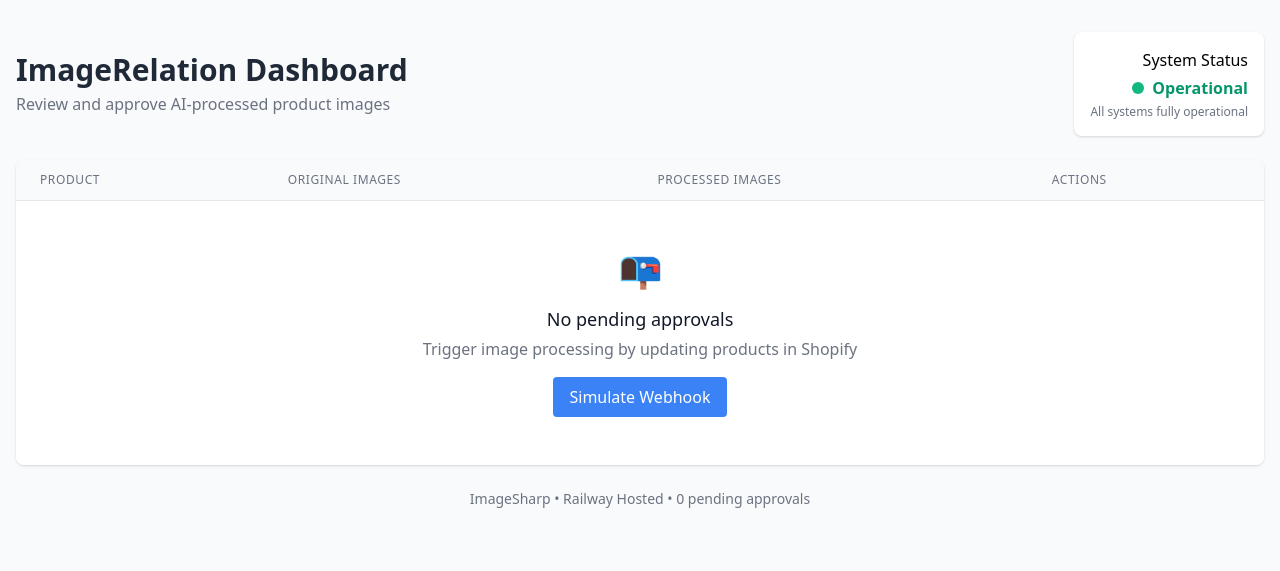
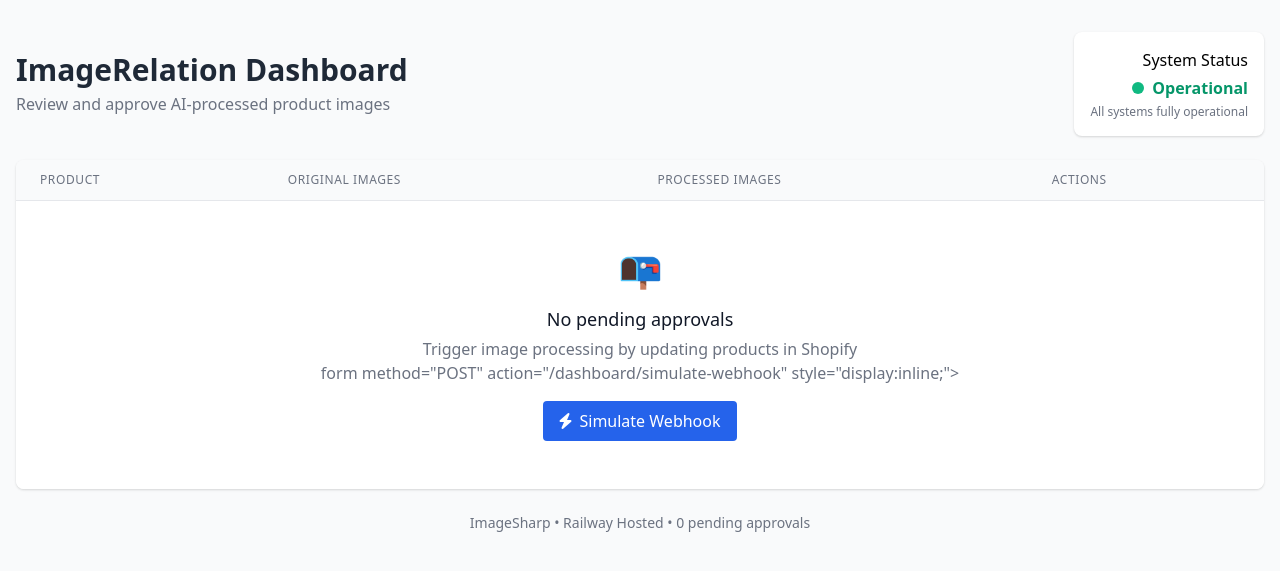
Before and after one commit to aragroup1/shopify-image-ai, a Flask app: page /dashboard in a window 1280 px wide. Shown: the top 571 px of the page. Run offline with Flask 3, Linux system fonts and the light colour scheme; the visitor is signed in with stand-in values (Sample User, id 1).

Commit message:
Update dashboard.html

```diff
--- a/templates/dashboard.html
+++ b/templates/dashboard.html
@@ -180,14 +180,11 @@
                                     <div class="text-4xl mb-4">📭</div>
                                     <h3 class="text-lg font-medium text-gray-900 mb-1">No pending approvals</h3>
                                     <p class="text-gray-500">Trigger image processing by updating products in Shopify</p>
-                                    <button class="mt-4 px-4 py-2 bg-blue-500 text-white rounded hover:bg-blue-600 transition"
-                                            onclick="document.getElementById('simulate-webhook').click()">
-                                        Simulate Webhook
-                                    </button>
-                                    <form method="POST" action="#" style="display:none;">
-                                        <input type="hidden" name="simulate" value="true">
-                                        <button id="simulate-webhook" type="submit"></button>
-                                    </form>
+                                   form method="POST" action="/dashboard/simulate-webhook" style="display:inline;">
+    <button type="submit" class="mt-4 px-4 py-2 bg-blue-600 hover:bg-blue-700 text-white rounded transition flex items-center">
+        <i class="fas fa-bolt mr-2"></i>Simulate Webhook
+    </button>
+</form>
                                 </div>
                             </td>
                         </tr>
```
